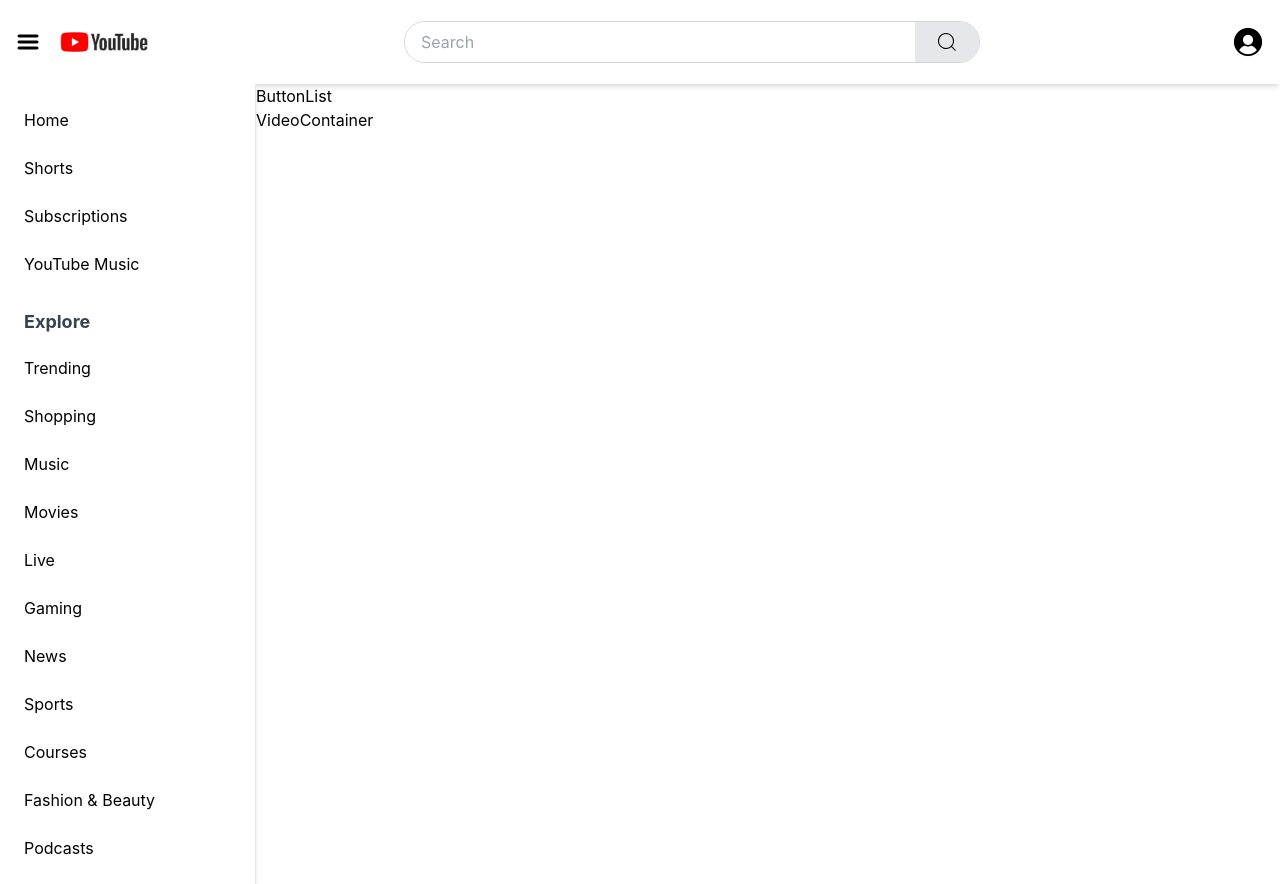
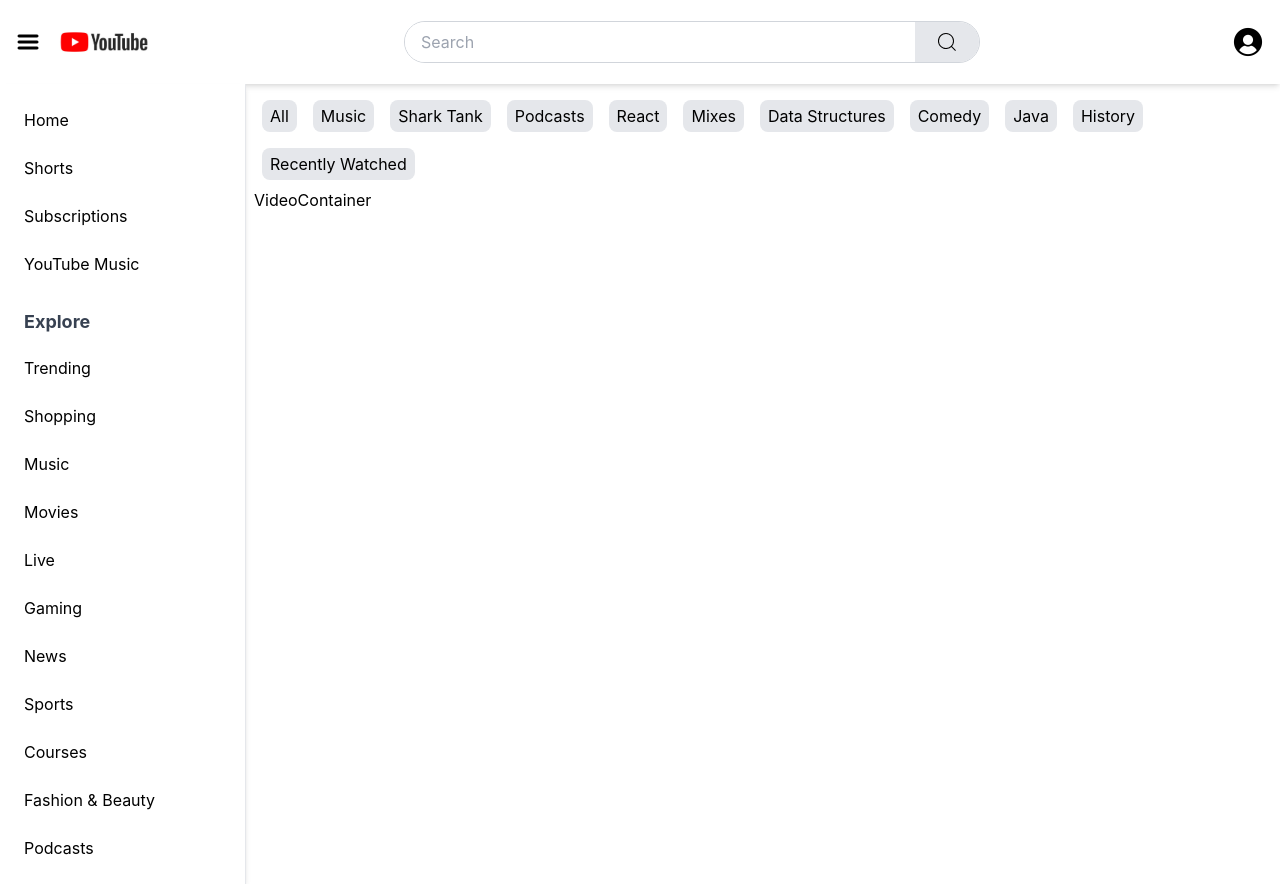
Before and after one commit to LuckyDhanda/youtube-clone, a React (Create React App) app: page / in a window 1280 px wide. Built offline with nearby package versions, Linux system fonts and the light colour scheme.

Commit message:
category button list add in main container

```diff
--- a/src/components/ButtonList.js
+++ b/src/components/ButtonList.js
@@ -1,7 +1,28 @@
 import React from "react";
+import CategoryButton from "./CategoryButton";
 
 const ButtonList = () => {
-  return <div>ButtonList</div>;
+  const list = [
+    "All",
+    "Music",
+    "Shark Tank",
+    "Podcasts",
+    "React",
+    "Mixes",
+    "Data Structures",
+    "Comedy",
+    "Java",
+    "History",
+    "Recently Watched",
+  ];
+
+  return (
+    <div className="flex flex-wrap">
+      {list.map((category, index) => (
+        <CategoryButton key={index} name={category} />
+      ))}
+    </div>
+  );
 };
 
 export default ButtonList;
--- /dev/null
+++ b/src/components/CategoryButton.js
@@ -0,0 +1,11 @@
+import React from "react";
+
+const CategoryButton = ({ name }) => {
+  return (
+    <button className="m-2 px-2 py-1 bg-gray-200 hover:bg-gray-300 transition-colors duration-100 rounded-lg">
+      {name}
+    </button>
+  );
+};
+
+export default CategoryButton;
--- a/src/components/Head.js
+++ b/src/components/Head.js
@@ -43,10 +43,10 @@
             aria-hidden="true"
           >
             <path
-              clip-rule="evenodd"
+              clipRule="evenodd"
+              fillRule="evenodd"
               d="M16.296 16.996a8 8 0 11.707-.708l3.909 3.91-.707.707-3.909-3.909zM18 11a7 7 0 00-14 0 7 7 0 1014 0z"
-              fill-rule="evenodd"
-            ></path>
+            />
           </svg>
         </button>
       </div>
--- a/src/components/MainContainer.js
+++ b/src/components/MainContainer.js
@@ -4,7 +4,7 @@
 
 const MainContainer = () => {
   return (
-    <div>
+    <div className="m-2">
       <ButtonList />
       <VideoContainer />
     </div>
```
